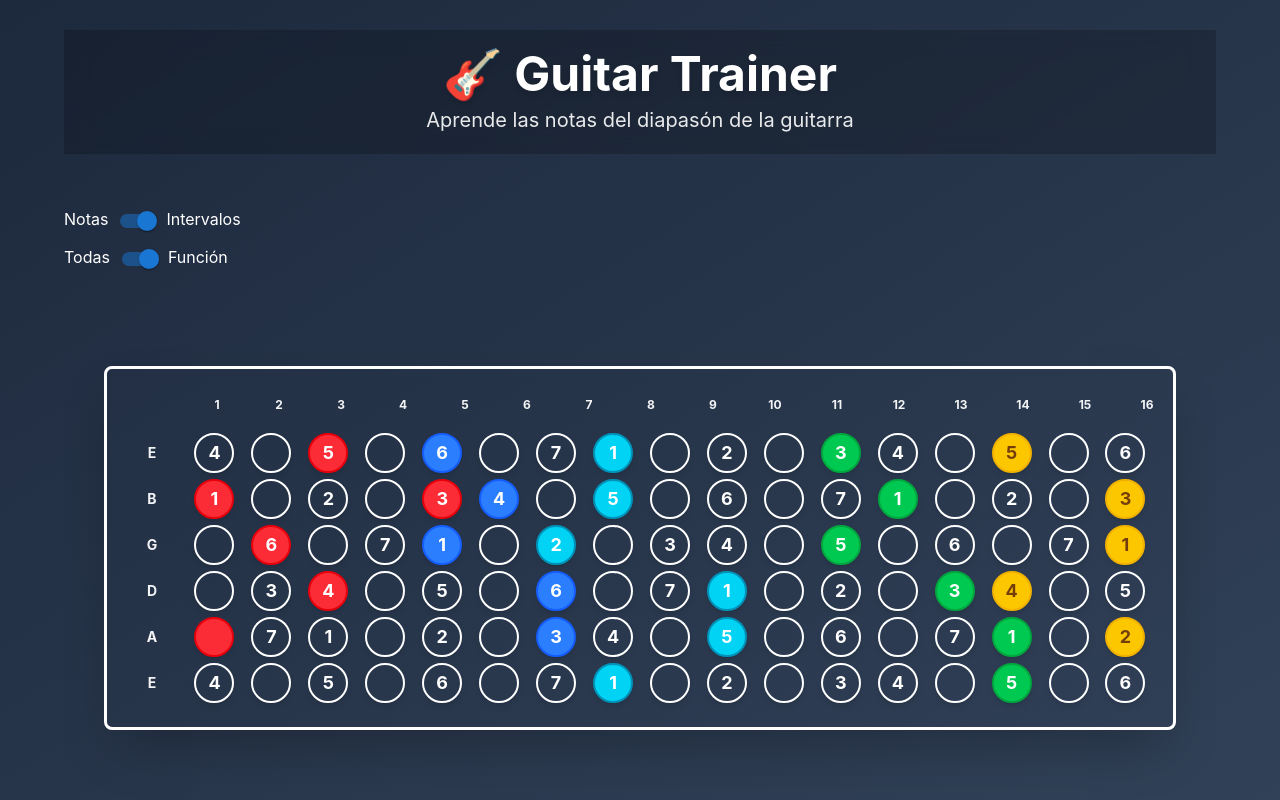
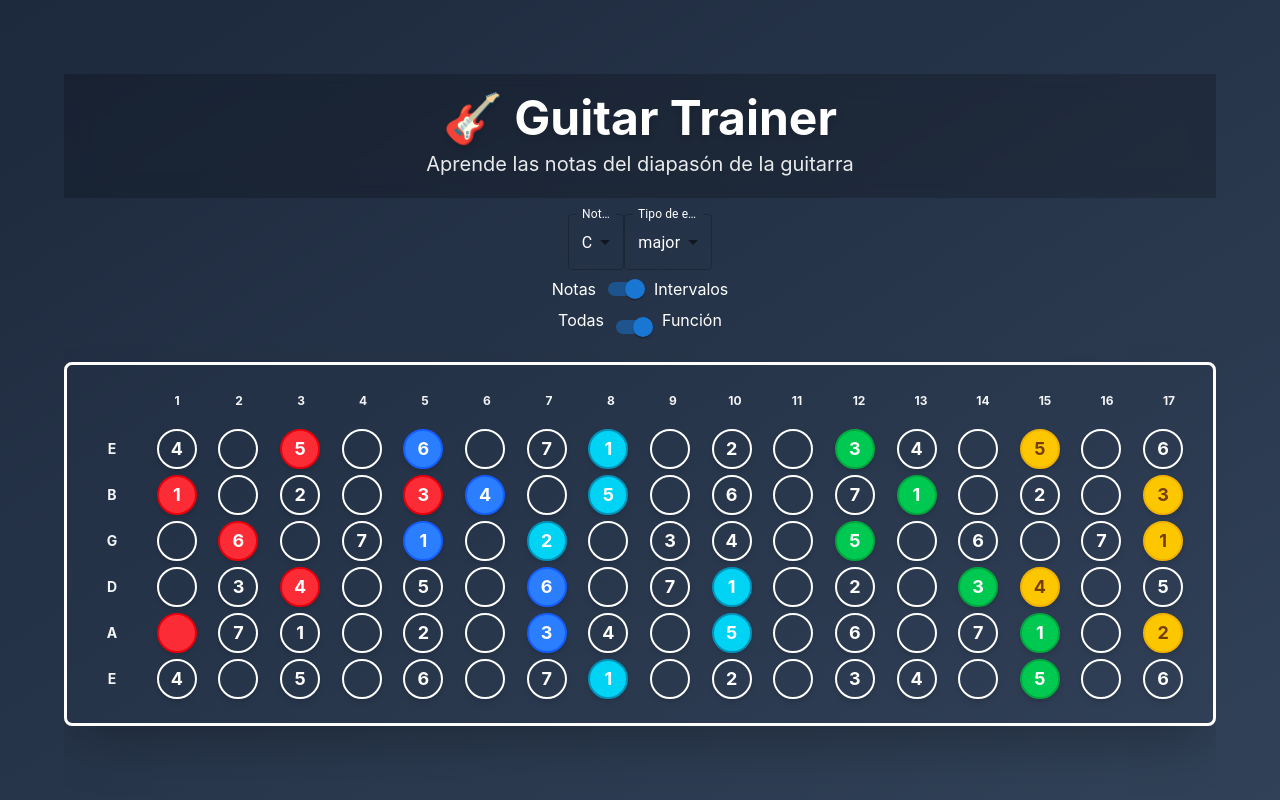
Before and after one commit to DeFrankCom/guitar-trainer, a React (Vite) app: page / in a window 1280 px wide. Built offline with nearby package versions, Linux system fonts and the light colour scheme.

Commit message:
feat: root note and scale type selector

```diff
--- a/src/App.tsx
+++ b/src/App.tsx
@@ -1,12 +1,20 @@
-import { useState } from 'react';
+import { useMemo, useState } from 'react';
 import { Fretboard } from '@/components/Fretboard';
+import { Selector } from '@/components/ui/Selector';
 import Switch from '@mui/material/Switch';
-import { generateScale } from './utils/scales';
+import { generateScale, FULL_CHROMATIC_SCALE, allScales } from './utils/scales';
+import type { ScaleType } from './utils/scales';
 
 function App() {
   const [checked, setChecked] = useState(true);
   const [viewOnlyFunction, setViewOnlyFunction] = useState(true);
-  const cMajor = generateScale('C', 'major');
+  const [selectedRootNote, setSelectedRootNote] = useState('C');
+  const [selectedScaleType, setSelectedScaleType] =
+    useState<ScaleType>('major');
+  const selectedScale = useMemo(
+    () => generateScale(selectedRootNote, selectedScaleType),
+    [selectedRootNote, selectedScaleType]
+  );
   const handleChange = (event: React.ChangeEvent<HTMLInputElement>) => {
     setChecked(event.target.checked);
   };
@@ -14,10 +22,10 @@ function App() {
     setViewOnlyFunction(event.target.checked);
   };
 
-  console.log(cMajor);
+  console.log(selectedScale);
 
   return (
-    <div className='flex flex-col justify-center gap-12 min-h-screen overflow-x-hidden'>
+    <div className='flex flex-col justify-center gap-4 min-h-screen overflow-x-hidden'>
       <header className='w-full px-5 py-5 bg-black/20 backdrop-blur-md'>
         <h1 className='text-4xl md:text-5xl font-bold text-center mb-2 drop-shadow-lg'>
           🎸 Guitar Trainer
@@ -27,22 +35,40 @@ function App() {
         </p>
       </header>
       <div>
-        <div>
+        <div className='flex justify-center items-center'>
+          <Selector
+            id='note-selector'
+            labelId='note-selector-label'
+            label='Nota raíz'
+            defaultValue={selectedRootNote}
+            options={FULL_CHROMATIC_SCALE}
+            onSelectedValue={setSelectedRootNote}
+          />
+          <Selector
+            id='scale-selector'
+            labelId='scale-selector-label'
+            label='Tipo de escala'
+            defaultValue={selectedScaleType}
+            options={allScales}
+            onSelectedValue={value => setSelectedScaleType(value as ScaleType)}
+          />
+        </div>
+        <div className='flex justify-center items-center'>
           <label>Notas</label>
           <Switch checked={checked} onChange={handleChange} />
           <label>Intervalos</label>
         </div>
-        <div>
+        <div className='flex justify-center align-center'>
           <label>Todas</label>
           <Switch checked={viewOnlyFunction} onChange={handleVisibility} />
           <label>Función</label>
         </div>
       </div>
-      <main className='flex flex-col items-center gap-5 p-5 w-full'>
+      <main className='flex flex-col items-center gap-5 w-full'>
         <Fretboard
           showNotes={!checked}
           viewOnlyFunction={viewOnlyFunction}
-          selectedScale={cMajor}
+          selectedScale={selectedScale}
         />
       </main>
     </div>
--- a/src/components/Fretboard.tsx
+++ b/src/components/Fretboard.tsx
@@ -25,7 +25,7 @@ export const Fretboard: React.FC<FretboardProps> = ({
 
   console.log(selectedScale);
   return (
-    <div className='flex justify-center items-center p-5 w-full'>
+    <div className='flex justify-center items-center w-full'>
       <div className='bg-guitar-brown border-3 border-guitar-dark rounded-lg p-5 shadow-2xl w-full max-w-full overflow-x-auto'>
         {/* Encabezado con números de trastes */}
         <div className='flex mb-2.5 w-full'>
--- /dev/null
+++ b/src/components/ui/Selector.tsx
@@ -0,0 +1,54 @@
+import React, { useState, useEffect } from 'react';
+import InputLabel from '@mui/material/InputLabel';
+import MenuItem from '@mui/material/MenuItem';
+import FormControl from '@mui/material/FormControl';
+import type { SelectChangeEvent } from '@mui/material/Select';
+import Select from '@mui/material/Select';
+
+export type SelectProps = {
+  id: string;
+  labelId: string;
+  label: string;
+  options: Array<string>;
+  defaultValue?: string;
+  onSelectedValue: (newVal: string) => void;
+};
+
+export const Selector: React.FC<SelectProps> = ({
+  id,
+  labelId,
+  label,
+  defaultValue,
+  options,
+  onSelectedValue,
+}) => {
+  const [value, setSelectedValue] = useState(defaultValue ?? '');
+
+  const handleChange = (event: SelectChangeEvent) => {
+    setSelectedValue(event.target.value);
+  };
+
+  useEffect(() => {
+    onSelectedValue(value);
+  }, [value]);
+
+  return (
+    <FormControl>
+      <InputLabel id={id} sx={{ color: 'white' }}>
+        {label}
+      </InputLabel>
+      <Select
+        labelId={labelId}
+        id={id}
+        value={value}
+        label={label}
+        onChange={handleChange}
+        sx={{ color: 'white' }}
+      >
+        {options.map(opt => (
+          <MenuItem value={opt}>{opt}</MenuItem>
+        ))}
+      </Select>
+    </FormControl>
+  );
+};
--- a/src/utils/scales.ts
+++ b/src/utils/scales.ts
@@ -1,7 +1,17 @@
 // Musical scale generator in TypeScript
 
 export type Note = string;
-export type ScaleType = 'major' | 'minor' | 'majorPentatonic' | 'minorPentatonic';
+export type ScaleType =
+  | 'major'
+  | 'minor'
+  | 'majorPentatonic'
+  | 'minorPentatonic';
+export const allScales = [
+  'major',
+  'minor',
+  'majorPentatonic',
+  'minorPentatonic',
+];
 export type ScaleNote = {
   note: string;
   interval: string;
@@ -37,6 +47,10 @@ const CHROMATIC_SCALE_FLATS: Note[] = [
   'A',
   'Bb',
   'B',
+];
+
+export const FULL_CHROMATIC_SCALE = [
+  ...new Set([...CHROMATIC_SCALE, ...CHROMATIC_SCALE_FLATS]),
 ];
 
 // Scale patterns in semitones
```
